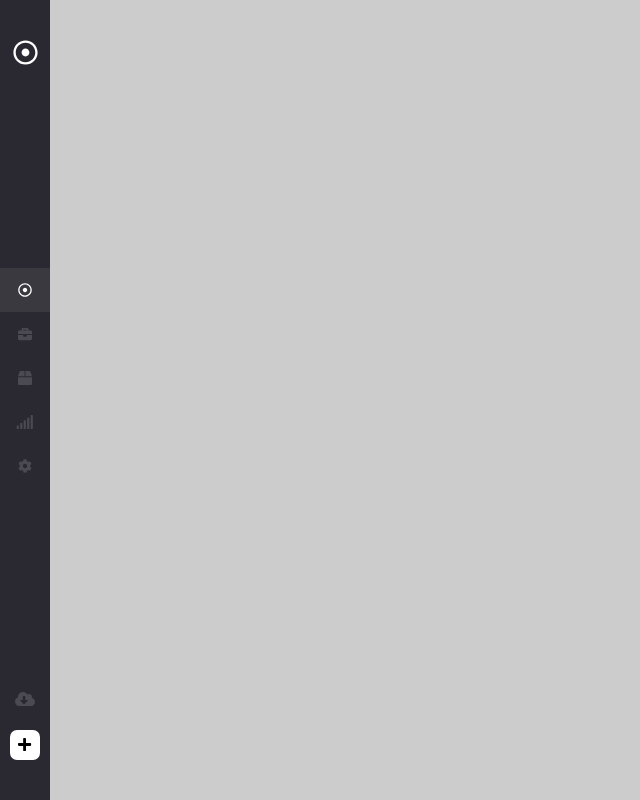
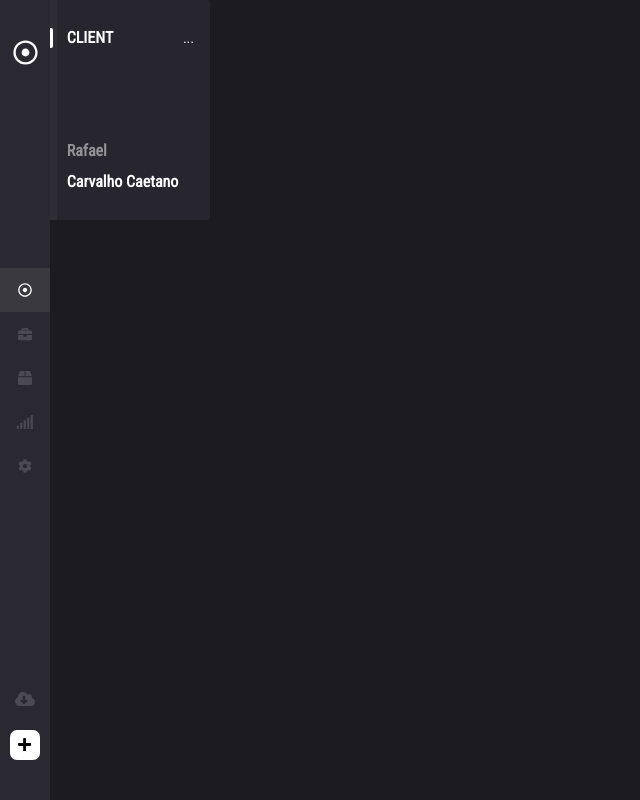
Before and after one commit to rafaelcarvalhocaetano/_customers, an Angular app: page /dashboard in a window 1280 px wide. Shown: the whole page, without its empty margins (0-640 px from the left). Built offline with nearby package versions, Linux system fonts and the light colour scheme.

Commit message:
Finished Cards

```diff
--- a/src/app/dash/dash.component.html
+++ b/src/app/dash/dash.component.html
@@ -1,3 +1,3 @@
 <div class="dash">
-
+  <ctm-cards></ctm-cards>
 </div>
--- a/src/app/dash/dash.component.scss
+++ b/src/app/dash/dash.component.scss
@@ -1,5 +1,13 @@
+$primary: #1C1B21;
+$icon_primary: #4b4a52;
+$side_nav: #2a2931;
+$card: #27262e;
+$border_card: #2b2a31;
+$font_color: #f9f8fa;
+$write: #FFF;
+
 .dash {
   width: 100%;
   height: 100%;
-  background-color: #CCC;
+  background-color: $primary;
 }
--- a/src/app/shared/components/cards/cards.component.html
+++ b/src/app/shared/components/cards/cards.component.html
@@ -1 +1,15 @@
-<p>cards works!</p>
+<div class="card">
+  <div class="card-left">
+    <p></p>
+  </div>
+  <div class="card-body">
+    <div class="item-menu">
+      <p>CLIENT</p>
+      <button class="btn-action">...</button>
+    </div>
+    <div class="card-footer">
+      <p class="name">Rafael</p>
+      <p class="first-name">Carvalho Caetano</p>
+    </div>
+  </div>
+</div>
--- a/src/app/shared/components/cards/cards.component.scss
+++ b/src/app/shared/components/cards/cards.component.scss
@@ -0,0 +1,68 @@
+$primary: #1C1B21;
+$icon_primary: #4b4a52;
+$side_nav: #2a2931;
+$card: #27262e;
+$border_card: #2f2e35;
+$font_color: #f9f8fa;
+$write: #FFF;
+
+.card {
+  width: 160px;
+  height: 220px;
+  background-color: $card;
+  display: flex;
+  border-radius: 3px;
+  .card-left {
+    width: 8px;
+    height: 220px;
+    background-color: $border_card;
+    p {
+      margin-top: 28px;
+      width: 3px;
+      height: 20px;
+      background-color: #FFF;
+      border-radius: 0 2px 2px 0;
+    }
+  }
+  .card-body {
+    width: 100%;
+    display: flex;
+    flex-direction: column;
+    justify-content: space-between;
+    padding: 30px 10px;
+    .item-menu {
+      display: flex;
+      justify-content: space-between;
+      text-align: center;
+      p {
+        font-size: 16px;
+        font-weight: bold;
+        color: #FFF;
+        text-align: center;
+      }
+      .btn-action {
+        border: none;
+        background-color: transparent;
+        color: #FFF;
+        cursor: pointer;
+        &:focus {
+          outline: none;
+        }
+      }
+    }
+    .card-footer {
+      .name {
+        color: #FFF;
+        opacity: 0.5;
+        font-weight: 600;
+        font-size: 16px;
+      }
+      .first-name {
+        margin-top: 15px;
+        font-size: 16px;
+        font-weight: 600;
+        color: #FFF;
+      }
+    }
+  }
+}
--- a/src/app/side-menu/side-menu.component.scss
+++ b/src/app/side-menu/side-menu.component.scss
@@ -1,11 +1,4 @@
-// @import './../../../../assets/styles/colors';
-$primary: #1C1B21;
-$icon_primary: #4b4a52;
-$side_nav: #2a2931;
-$card: #27262e;
-$border_card: #2b2a31;
-$font_color: #f9f8fa;
-$write: #FFF;
+@import '../../assets/styles/colors';
 
 .sidenav {
   margin: 0;
--- a/src/assets/styles/_colors.scss
+++ b/src/assets/styles/_colors.scss
@@ -4,3 +4,4 @@ $side_nav: #2a2931;
 $card: #27262e;
 $border_card: #2b2a31;
 $font_color: #f9f8fa;
+$write: #FFF;
--- a/src/assets/styles/_reset.scss
+++ b/src/assets/styles/_reset.scss
@@ -1,8 +1,4 @@
-/* http://meyerweb.com/eric/tools/css/reset/
-   v2.0 | 20110126
-   License: none (public domain)
-*/
-
+@import url('https://fonts.googleapis.com/css?family=Roboto+Condensed&display=swap');
 html, body, div, span, applet, object, iframe,
 h1, h2, h3, h4, h5, h6, p, blockquote, pre,
 a, abbr, acronym, address, big, cite, code,
@@ -19,8 +15,8 @@ time, mark, audio, video {
 	margin: 0;
 	padding: 0;
 	border: 0;
+	font-family: 'Roboto Condensed', sans-serif;
 	font-size: 100%;
-	font: inherit;
 	vertical-align: baseline;
 }
 /* HTML5 display-role reset for older browsers */
```
